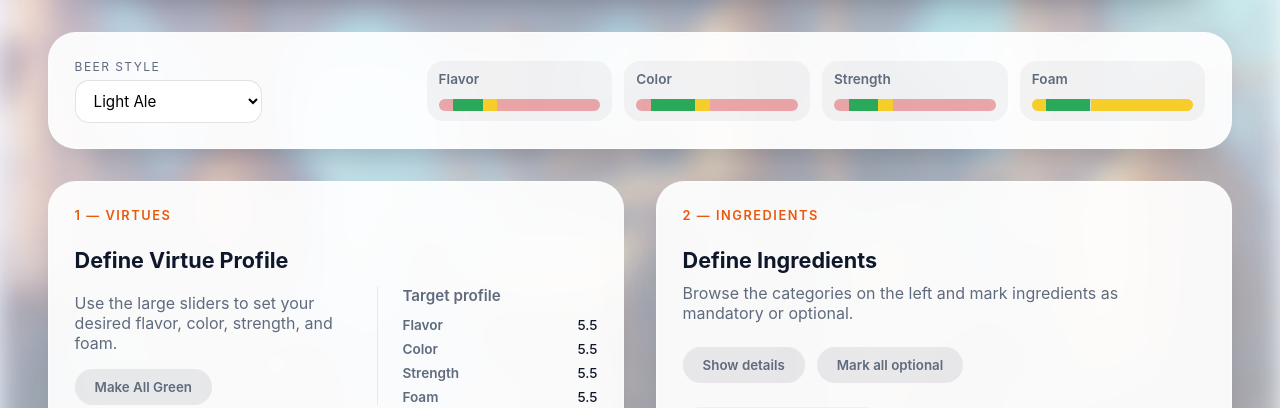
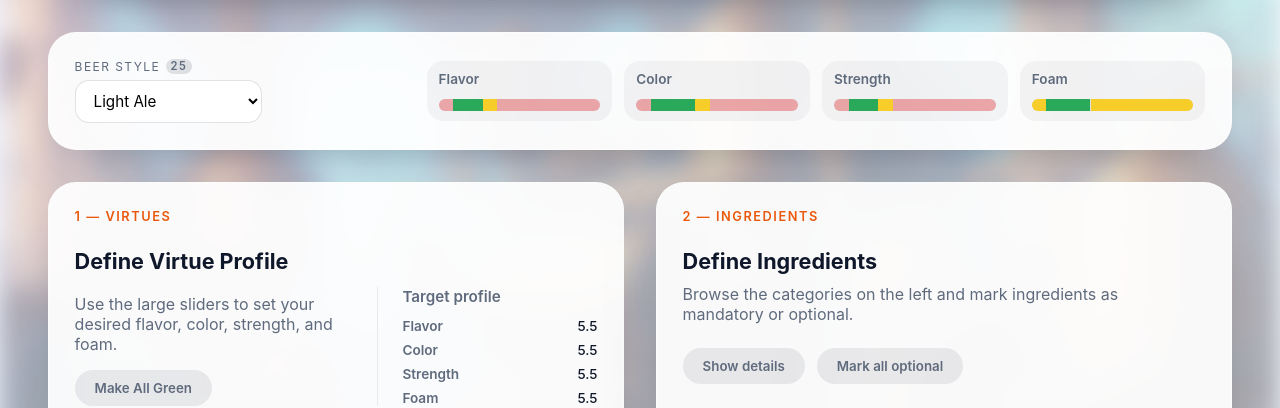
Before and after one commit to wojoeraf/AleAbbeyBeerCalculator, a Flask app: page / in a window 1280 px wide. Shown: the part 221-629 px from the top of the page. Run offline with Flask 3, Linux system fonts and the light colour scheme.

Commit message:
Display beer style count in picker label

```diff
--- a/static/styles.css
+++ b/static/styles.css
@@ -178,11 +178,27 @@ button {
 }
 
 .band-style-picker .label {
-  display: block;
+  display: flex;
+  align-items: center;
+  gap: 0.5em;
   text-transform: uppercase;
   font-size: 0.75rem;
   letter-spacing: 0.12em;
   margin-bottom: 6px;
+  color: var(--text-secondary);
+}
+
+.band-style-picker .label-count {
+  display: inline-flex;
+  align-items: center;
+  justify-content: center;
+  min-width: 1.4em;
+  padding: 0 0.4em;
+  border-radius: 999px;
+  background: rgba(15, 23, 42, 0.12);
+  font-size: 0.7rem;
+  font-weight: 600;
+  line-height: 1.4;
   color: var(--text-secondary);
 }
 
--- a/templates/index.html
+++ b/templates/index.html
@@ -44,7 +44,10 @@
     <div class="lab-header__band card" data-style-band>
         <div class="lab-header__band-inner">
             <label class="band-style-picker">
-                <span class="label">{{ ui.field_style }}</span>
+                <span class="label">
+                    {{ ui.field_style }}
+                    <span class="label-count">{{ styles | length }}</span>
+                </span>
                 <select name="style" form="solver-form">
                     {% for s in styles %}
                         <option value="{{ s.id }}"{% if s.id == style %} selected{% endif %}>{{ s.name }}</option>
```
